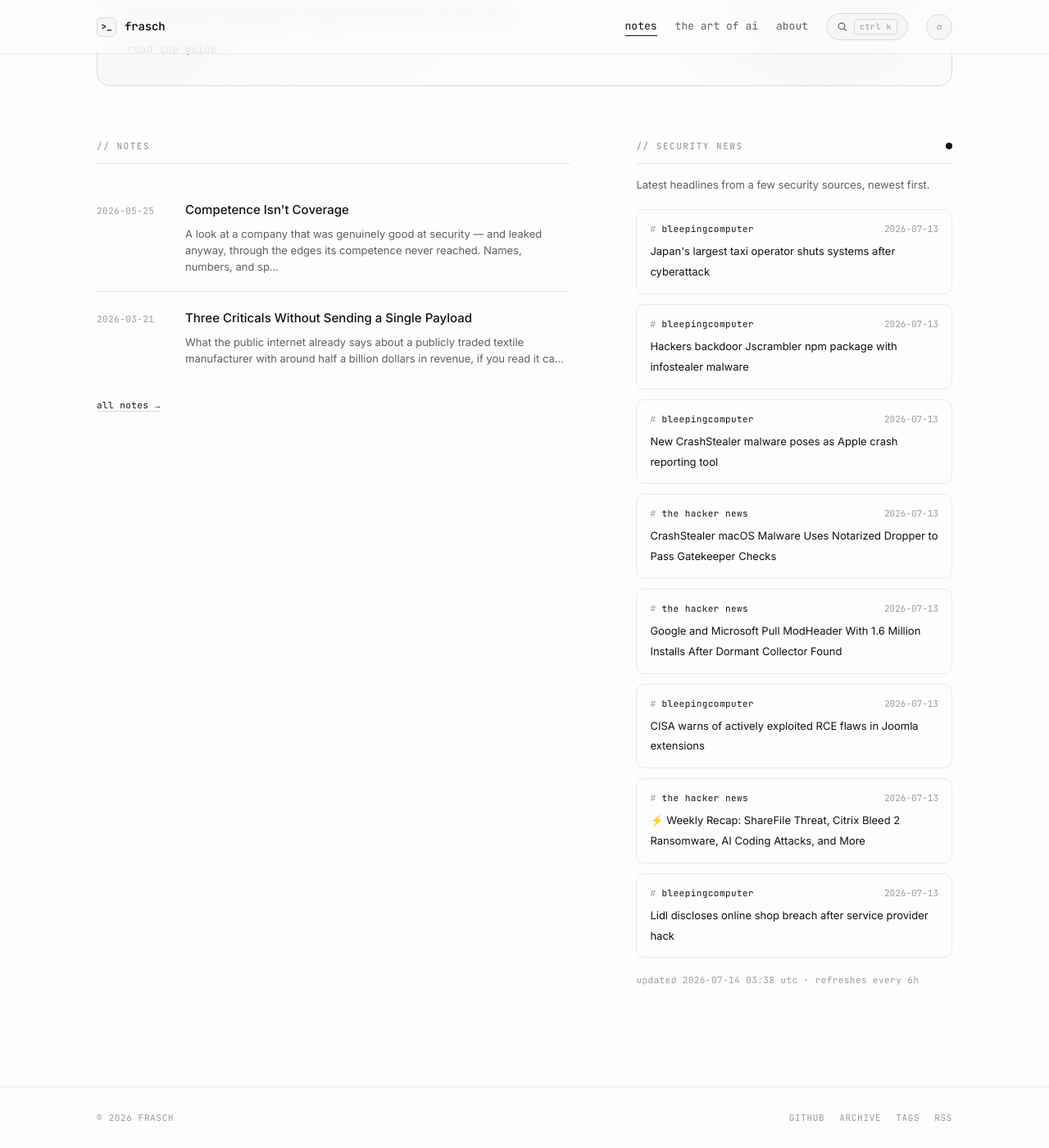
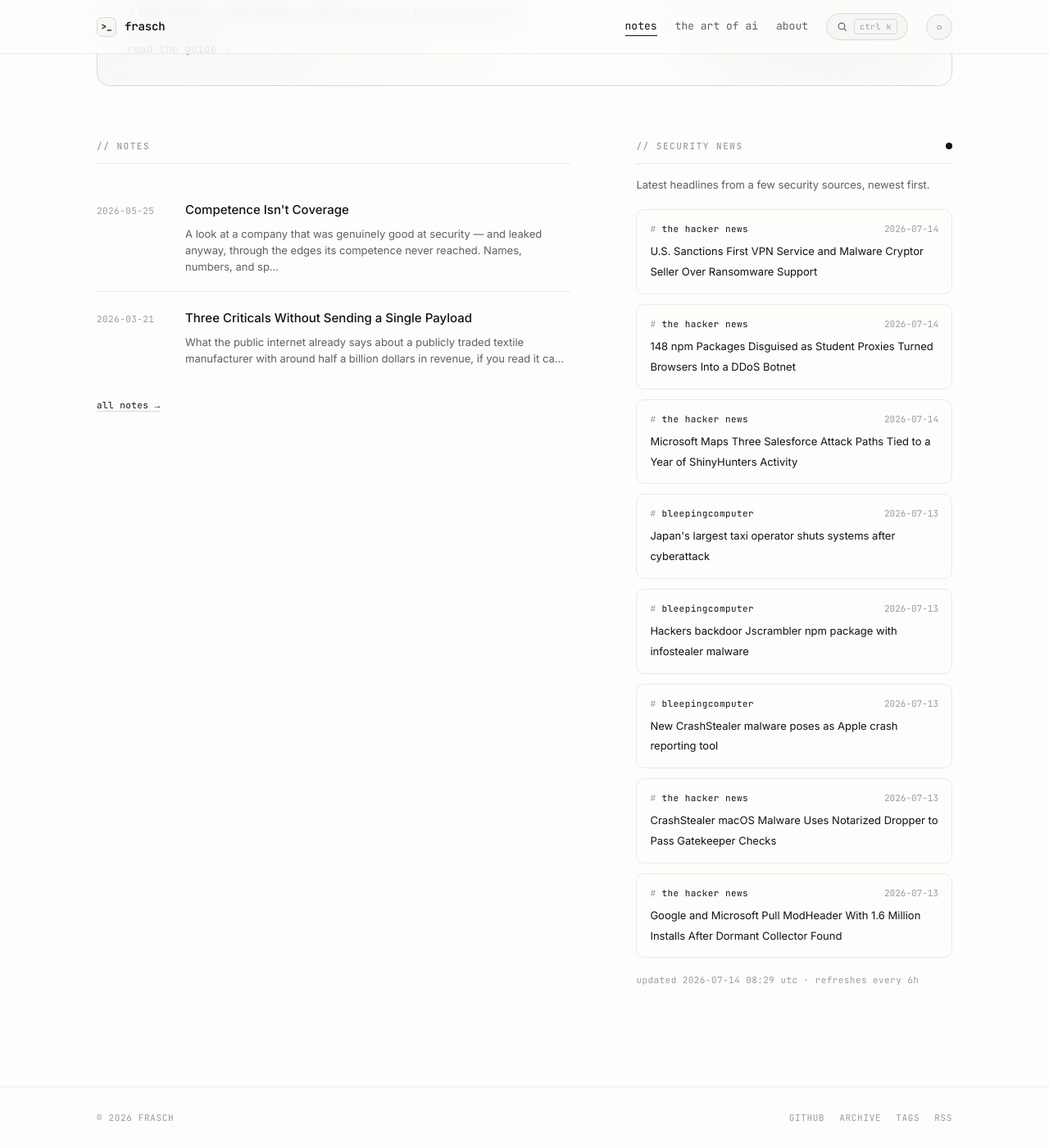
Before and after one commit to whoisfrasch/frasch, a Jekyll site: the page built from index.html, in a window 1280 px wide and 1400 px high, scrolled down 615 px. Shown: the whole window at 82% size. Built offline with Jekyll 4.4.1, drawn with Linux system fonts in a browser that asks for light colours.

Commit message:
Refresh security news feed

```diff
--- a/_data/news.json
+++ b/_data/news.json
@@ -1,6 +1,24 @@
 {
-  "updated": "2026-07-14T03:38:25Z",
+  "updated": "2026-07-14T08:29:10Z",
   "items": [
+    {
+      "source": "the hacker news",
+      "title": "U.S. Sanctions First VPN Service and Malware Cryptor Seller Over Ransomware Support",
+      "link": "https://thehackernews.com/2026/07/us-sanctions-first-vpn-service-and.html",
+      "date": "2026-07-14T08:02:33Z"
+    },
+    {
+      "source": "the hacker news",
+      "title": "148 npm Packages Disguised as Student Proxies Turned Browsers Into a DDoS Botnet",
+      "link": "https://thehackernews.com/2026/07/148-npm-packages-disguised-as-student.html",
+      "date": "2026-07-14T07:08:36Z"
+    },
+    {
+      "source": "the hacker news",
+      "title": "Microsoft Maps Three Salesforce Attack Paths Tied to a Year of ShinyHunters Activity",
+      "link": "https://thehackernews.com/2026/07/microsoft-maps-year-long-shinyhunters.html",
+      "date": "2026-07-14T06:19:24Z"
+    },
     {
       "source": "bleepingcomputer",
       "title": "Japan's largest taxi operator shuts systems after cyberattack",
@@ -30,24 +48,6 @@
       "title": "Google and Microsoft Pull ModHeader With 1.6 Million Installs After Dormant Collector Found",
       "link": "https://thehackernews.com/2026/07/google-and-microsoft-pull-modheader.html",
       "date": "2026-07-13T17:17:24Z"
-    },
-    {
-      "source": "bleepingcomputer",
-      "title": "CISA warns of actively exploited RCE flaws in Joomla extensions",
-      "link": "https://www.bleepingcomputer.com/news/security/cisa-warns-of-actively-exploited-rce-flaws-in-joomla-extensions/",
-      "date": "2026-07-13T15:20:16Z"
-    },
-    {
-      "source": "the hacker news",
-      "title": "⚡ Weekly Recap: ShareFile Threat, Citrix Bleed 2 Ransomware, AI Coding Attacks, and More",
-      "link": "https://thehackernews.com/2026/07/weekly-recap-sharefile-threat-citrix.html",
-      "date": "2026-07-13T15:05:57Z"
-    },
-    {
-      "source": "bleepingcomputer",
-      "title": "Lidl discloses online shop breach after service provider hack",
-      "link": "https://www.bleepingcomputer.com/news/security/lidl-discloses-online-shop-breach-after-service-provider-hack/",
-      "date": "2026-07-13T14:19:43Z"
     }
   ]
 }
```
